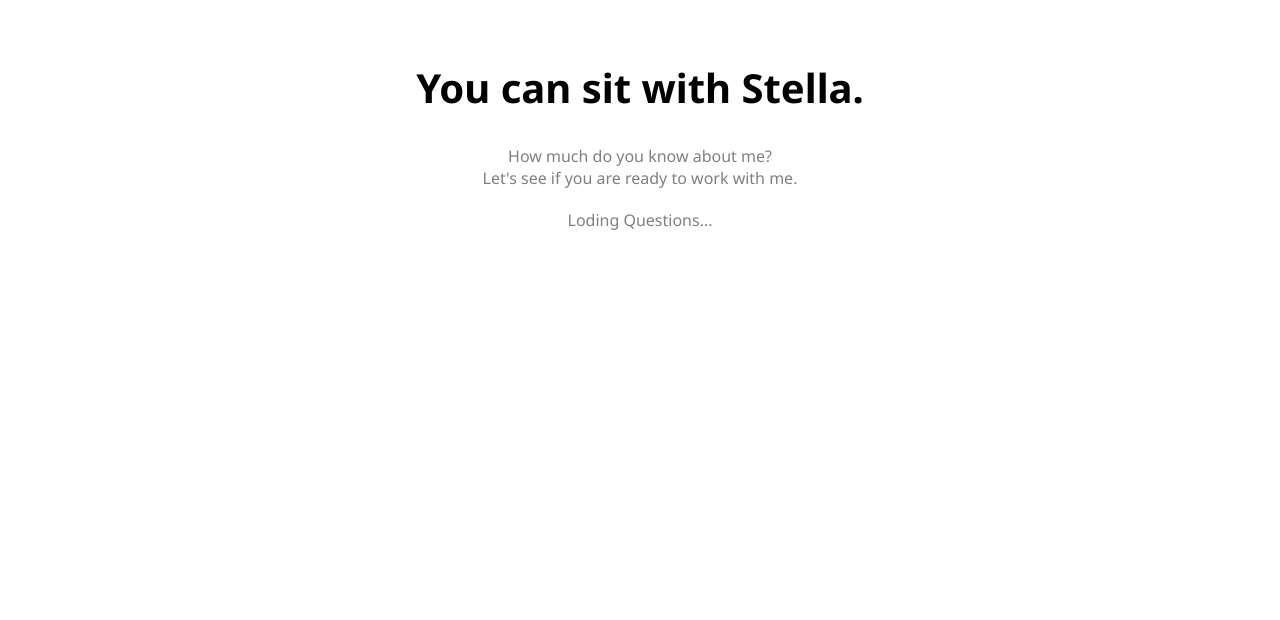
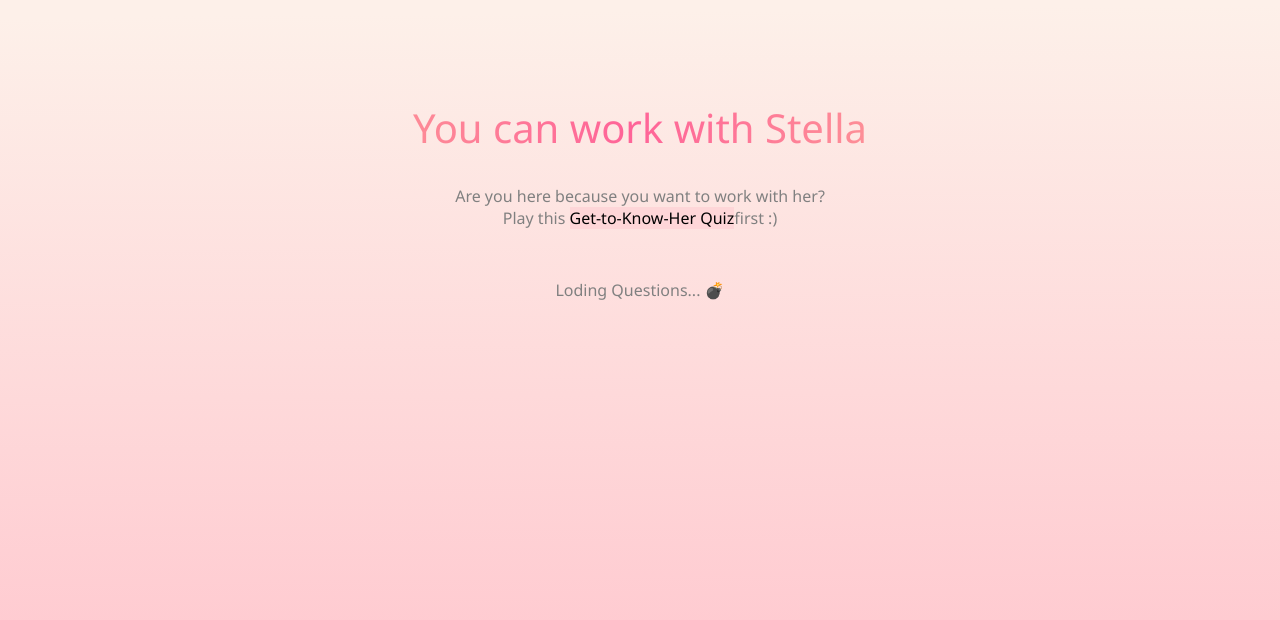
Before and after one commit to Jestella/quiz, a React (Create React App) app: page / in a window 1280 px wide. Both pictures are taken after a click on the button "START". Shown: the top 620 px of the page. Built offline with nearby package versions, Linux system fonts and the light colour scheme; no server answers.

Commit message:
add style

```diff
--- a/public/index.html
+++ b/public/index.html
@@ -15,6 +15,12 @@
     <!--google fonts-->
     <link rel="preconnect" href="https://fonts.googleapis.com" />
     <link rel="preconnect" href="https://fonts.gstatic.com" crossorigin />
+
+    <link
+      href="https://fonts.googleapis.com/css2?family=Oxygen:wght@300;400;700&display=swap"
+      rel="stylesheet"
+    />
+
     <link
       href="https://fonts.googleapis.com/css2?family=Noto+Sans:ital,wght@0,400;0,700;1,400;1,700&display=swap"
       rel="stylesheet"
--- a/src/App.styles.ts
+++ b/src/App.styles.ts
@@ -16,8 +16,7 @@ export const GlobalStyle = createGlobalStyle`
       margin: 0;
       padding: 0;
       text-align: center;
-
-  }
+      background-image: linear-gradient( 179.4deg,  rgba(253,240,233,1) 2.2%, rgba(255,194,203,1) 96.2% );
 
   .image_container {
     margin: 10px;
@@ -30,14 +29,26 @@ export const GlobalStyle = createGlobalStyle`
 
   }
 
-  .start_btn,.prev_btn, .next_btn {
-    backgrund-color: green;
-    height: 40px;
-    width: 100px;
-    margin: 30px;
+  .start_btn,
+  .next_btn {
+    height: 80px;
+    width: 80px;
+    margin: 40px;
+    font-weight: 600;
+    font-size: 16px;
     justify-self: center;
+    border: 1px solid #FF7997;
+    border-radius: 50%;
+    color: #FF7997;
+    background-color: #FDE5E1;
+    box-shadow: 5px 3px #FF7997;
   }
 
+  .start_btn:hover,
+  .next_btn:hover {
+    background-color: #F0D9FF;
+
+  }
 
 `;
 
@@ -47,17 +58,27 @@ export const Wrapper = styled.div`
   align-items: center;
 
   > h1 {
-    margin: 60px 10px 20px;
+    margin: 100px 10px 20px;
     font-size: 40px;
+    // color: #fe8f8f;
+    font-weight: 300;
+    background-image: radial-gradient(
+      circle 685.3px at 47.8% 55.1%,
+      rgba(255, 99, 152, 1) 0%,
+      rgba(251, 213, 149, 1) 90.1%
+    );
+    -webkit-background-clip: text;
+    -webkit-text-fill-color: transparent;
+  }
+
+  .span_main {
+    color: black;
+    background-color: #fed6d8;
   }
 
   > p {
     color: gray;
-    margin: 10px 0;
-  }
-
-  .emoji {
-    font-size: 28px;
+    margin: 10px 0 40px;
   }
 
   .score {
--- a/src/App.tsx
+++ b/src/App.tsx
@@ -1,4 +1,4 @@
-import React, { useState } from "react";
+import React, { useState, Fragment } from "react";
 import { fetchQuizQuestions, QuestionState } from "./components/questions/API";
 
 import QuestionCard from "./components/questions/question-card.components";
@@ -73,14 +73,15 @@ const App: React.FC = () => {
   };
 
   return (
-    <>
+    <Fragment>
       <GlobalStyle />
       <Wrapper>
-        <h1>You can sit with Stella.</h1>
+        <h1>You can work with Stella</h1>
         <p>
-          How much do you know about me?
+          Are you here because you want to work with her?
           <br />
-          Let's see if you are ready to work with me.
+          Play this <span className="span_main">Get-to-Know-Her Quiz</span>
+          first :)
         </p>
         {quizOver ? (
           <div className="image_container">
@@ -90,7 +91,7 @@ const App: React.FC = () => {
             </button>
           </div>
         ) : null}
-        {loading ? <p>Loding Questions... </p> : null}
+        {loading ? <p>Loding Questions... 💣</p> : null}
 
         {!loading && !quizOver ? (
           <QuestionCard
@@ -124,7 +125,7 @@ const App: React.FC = () => {
           </div>
         ) : null}
       </Wrapper>
-    </>
+    </Fragment>
   );
 };
 
--- a/src/components/questions/question-card.styles.ts
+++ b/src/components/questions/question-card.styles.ts
@@ -2,9 +2,10 @@ import styled from "styled-components";
 
 export const Wrapper = styled.div`
   background-color: #fef1e6;
-  width: 460px;
+  width: 500px;
   border: 1px solid #fff;
   padding: 20px;
+  margin-top: 20px;
   box-shadow: 0px 5px 10px rgba(0, 0, 0, 0.25);
 
   p {
@@ -31,7 +32,7 @@ export const ButtonWrapper = styled.div<ButtonWrapperProps>`
     height: 30px;
     margin: 20px 0 10px;
     background: ${({ correct, userClicked }) =>
-      correct ? "yellowgreen" : !correct && userClicked ? "red" : "lightgray"};
-    border: 1px solid pink;
+      correct ? "#FF7997" : !correct && userClicked ? "red" : "#F3D5C0"};
+    border: 1px solid #fff;
   }
 `;
```
Also changed, not shown: src/pages/contents/questions.ts (deleted, +0 -49 lines).
